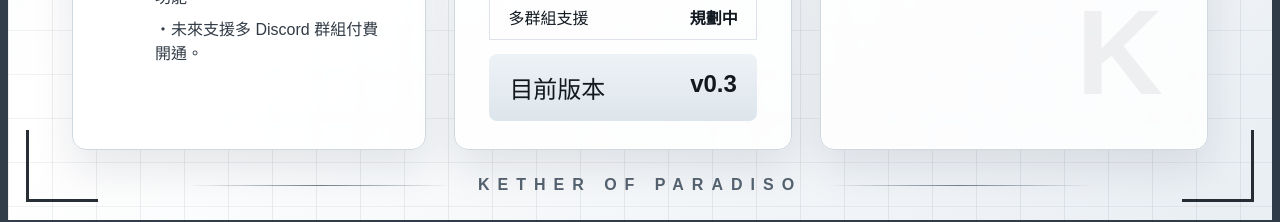
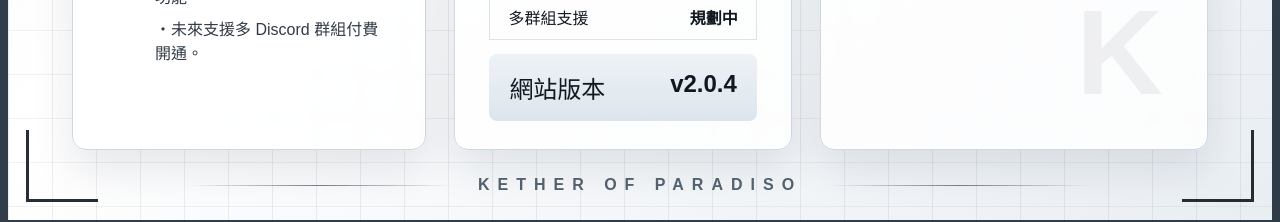
Before and after one commit to yahananako/kether-warframe-database, a Next.js app: page / in a window 1280 px wide. Shown: the part 1078-1300 px from the top of the page. Built offline with nearby package versions, Linux system fonts and the light colour scheme.

Commit message:
Update website version to v2.0.4

```diff
--- a/app/page.tsx
+++ b/app/page.tsx
@@ -245,8 +245,8 @@ export default function HomePage() {
           </div>
 
           <div className="total-row">
-            <span>目前版本</span>
-            <b>v0.3</b>
+            <span>網站版本</span>
+            <b>v2.0.4</b>
           </div>
         </article>
 
--- a/package.json
+++ b/package.json
@@ -1,6 +1,6 @@
 {
   "name": "kether-warframe-database",
-  "version": "0.2.0",
+  "version": "2.0.4",
   "private": true,
   "scripts": {
     "dev": "next dev",
```
